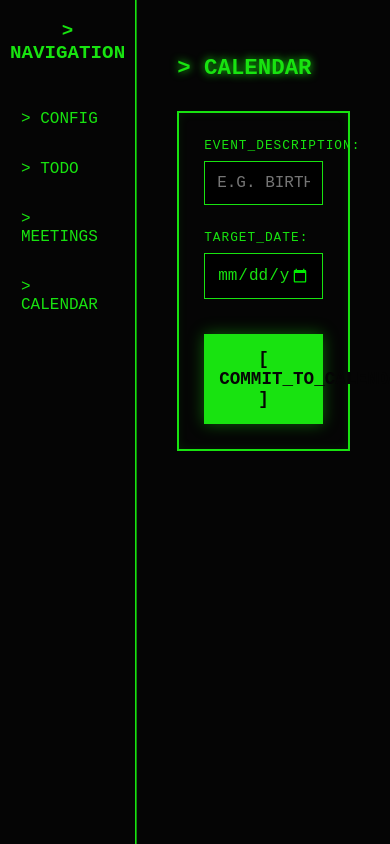
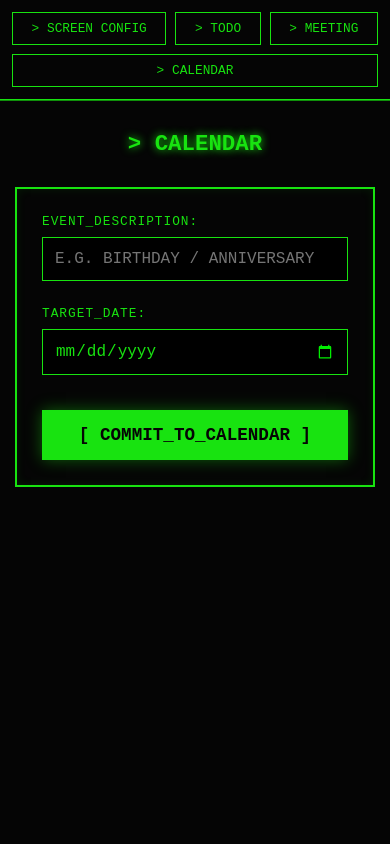
Before and after one commit to niket1007/raspberrypi_dashboard_project, a Flask app: page /calendar in a window 390 px wide. Run offline with Flask 3, Linux system fonts and the light colour scheme.

Commit message:
updated Flask styling for mobile devices

```diff
--- a/Flask/main.py
+++ b/Flask/main.py
@@ -20,4 +20,4 @@ def calendar_func():
     return render_template("Calendar.html")
 
 
-app.run(host="localhost", port=8080, debug=True)
+app.run(host="0.0.0.0", port=8080, debug=True)
--- a/Flask/templates/Calendar.html
+++ b/Flask/templates/Calendar.html
@@ -2,6 +2,23 @@
 
 {% block content %}
 <style>
+
+    .form-container, .config-container, .list-container {
+        width: 100%;
+        max-width: 500px; /* Keep it constrained on desktop */
+        box-sizing: border-box; /* Crucial for mobile padding */
+    }
+
+    @media (max-width: 480px) {
+        h1 {
+            font-size: 1.1rem; /* Smaller headers on mobile */
+        }
+        .submit-btn, .save-btn {
+            padding: 12px;
+            font-size: 0.9rem;
+        }
+    }
+
     h1 {
         font-size: 1.4rem;
         text-transform: uppercase;
--- a/Flask/templates/layout.html
+++ b/Flask/templates/layout.html
@@ -2,62 +2,115 @@
 <html lang="en">
 <head>
     <meta charset="UTF-8">
+    <meta name="viewport" content="width=device-width, initial-scale=1.0">
     <title>TERMINAL_HUD_V1.0</title>
     <style>
         :root {
             --retro-green: #18E310;
             --retro-bg: #050505;
         }
+
         body {
             background-color: var(--retro-bg);
             color: var(--retro-green);
             font-family: 'Courier New', Courier, monospace;
             display: flex;
+            flex-direction: row; /* Desktop Default */
             margin: 0;
             height: 100vh;
+            width: 100vw;
             overflow: hidden;
         }
-        /* Sidebar Styling */
+
+        /* Sidebar Styling (Desktop) */
         .sidebar {
             width: 200px;
+            min-width: 200px;
             border-right: 2px ridge var(--retro-green);
             display: flex;
             flex-direction: column;
             padding: 20px 10px;
             box-sizing: border-box;
+            background-color: var(--retro-bg);
+            z-index: 10;
         }
+
         .sidebar-title {
             font-weight: bold;
             margin-bottom: 30px;
-            font-size: 1.2em;
+            font-size: 1.1em;
             text-align: center;
         }
+
         .nav-link {
             color: var(--retro-green);
             text-decoration: none;
-            padding: 10px;
+            padding: 12px;
             margin: 5px 0;
-            border: 1px solid transparent;
+            border: 1px solid var(--retro-green);
             display: block;
+            text-align: center;
+            font-size: 0.9em;
         }
-        .nav-link:hover {
+
+        .nav-link:hover, .nav-link:active {
             background-color: var(--retro-green);
             color: var(--retro-bg);
         }
+
         /* Main Content Area */
         .content {
             flex-grow: 1;
-            padding: 40px;
+            padding: 20px;
             overflow-y: auto;
+            display: flex;
+            flex-direction: column;
+            align-items: center; /* Center forms for mobile */
+        }
+
+        /* --- MOBILE RESPONSIVENESS --- */
+        @media (max-width: 768px) {
+            body {
+                flex-direction: column; /* Stack Nav on top of Content */
+            }
+
+            .sidebar {
+                width: 100%;
+                height: auto;
+                border-right: none;
+                border-bottom: 2px ridge var(--retro-green);
+                padding: 10px;
+                flex-direction: row; /* Horizontal nav for mobile */
+                flex-wrap: wrap;
+                justify-content: center;
+                gap: 5px;
+            }
+
+            .sidebar-title {
+                display: none; /* Hide title to save space on mobile */
+            }
+
+            .nav-link {
+                margin: 2px;
+                padding: 8px 12px;
+                font-size: 0.8em;
+                flex: 1 1 auto; /* Buttons grow to fill width */
+            }
+
+            .content {
+                padding: 15px;
+                width: 100%;
+                box-sizing: border-box;
+            }
         }
     </style>
 </head>
 <body>
     <div class="sidebar">
         <div class="sidebar-title">> NAVIGATION</div>
-        <a href="/" class="nav-link">> CONFIG</a>
+        <a href="/" class="nav-link">> SCREEN CONFIG</a>
         <a href="/todo" class="nav-link">> TODO</a>
-        <a href="/meetings" class="nav-link">> MEETINGS</a>
+        <a href="/meetings" class="nav-link">> MEETING</a>
         <a href="/calendar" class="nav-link">> CALENDAR</a>
     </div>
 
```
Also changed, not shown: Flask/templates/Meeting.html (+16 -0 lines), Flask/templates/Screen_Config.html (+16 -0 lines), Flask/templates/Todo.html (+16 -0 lines).
